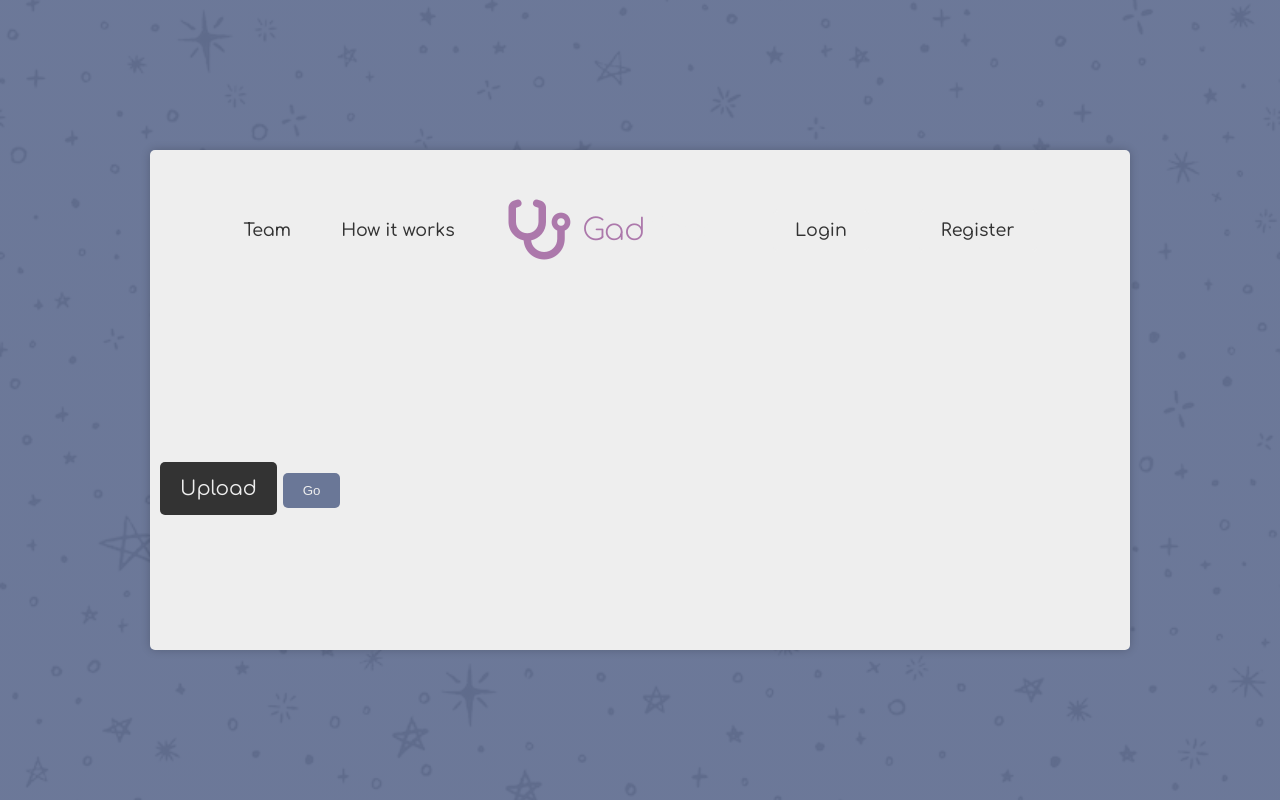
After one commit to ibrahim-egy/gadGrad, a Flask app: page /result in a window 1280 px wide. The commit adds this page. Run offline with Flask 3, Linux system fonts and the light colour scheme; some libraries are stand-ins or nearby versions.

Commit message:
Fixed Large file Bug

```diff
--- a/src/database.py
+++ b/src/database.py
@@ -1,8 +1,62 @@
+import requests
 from pymongo import MongoClient
+from werkzeug.security import generate_password_hash, check_password_hash
+from PIL import Image
+import numpy as np
+mongo_atlas_url = "mongodb+srv://ibrahim:h0c2YhfienNaTiL1@cluster0.dvytmrt.mongodb.net/?retryWrites=true&w=majority"
+
+client = MongoClient(mongo_atlas_url, 27017)
+db = client['gadGradDB']
+users = db['Users']
 
 
-mongo_atlas_url = "URL"
+# user = users.find_one({
+#     "email": "ibrahim@gmail.com"
+# })
+#
+#
+# history = user.get('history')
+#
+# for key in history:
+#     print(key)
+#     key = np.array(list(key))
+#     image = Image.fromarray(key)
+#     image.show()
+#
 
-client = MongoClient(mongo_atlas_url, 27017)
-db = client['DATABASE_NAME']
-users = db['COLLECTION_NAME']
+
+
+
+def register_user(fname, lname, email, password, gender):
+    new_user = {
+        "name": f"{fname} {lname}",
+        "password": generate_password_hash(password),
+        "email": email,
+        "gender": gender,
+        "history": {}
+    }
+    users.insert_one(new_user)
+
+    return email
+
+
+def login_user(email, password):
+    user = users.find_one({
+        "email": email
+    })
+
+    if check_password_hash(password=password, pwhash=user['password']):
+        print("Logged in successfully")
+
+
+def add_history(email, array, result):
+    users.update_one(
+        {
+            "email": email
+        },
+        {'$set':
+            {'history': {
+                str(array): result
+            }}
+        }
+    )
--- a/src/main.py
+++ b/src/main.py
@@ -1,6 +1,12 @@
-from flask import Flask, render_template, request
+from flask import Flask, render_template, request, url_for, redirect
+from detect import detect
+from database import register_user, add_history
+from numpy import asarray
+from PIL import Image
 
 app = Flask(__name__)
+app.secret_key = "This is a secret"
+EMAIL = "ibrahim@gmail.com"
 
 
 @app.route('/')
@@ -8,28 +14,45 @@ def home():
     return render_template('index.html')
 
 
-@app.route('/login', methods=["GET", "POST"])
-def login():
+@app.route('/result', methods=["GET", "POST"])
+def result():
     if request.method == "POST":
-        username = request.form.get('email')
-        password = request.form.get('password')
-        print(f"Email: {username}\nPassword: {password}")
+        image = request.files.get('image')
+        image.save(f"static/upload/{image.filename}")
+        # img = Image.open(f"static/upload/{image.filename}")
 
-    return render_template('login.html')
+        res = detect(f"static/upload/{image.filename}")
+        # image_array = asarray(img)
+
+        # add_history(EMAIL, image_array, res)
+
+        return render_template('result.html', result=res)
+    return render_template('result.html', result="")
 
 
 @app.route('/register', methods=["GET", "POST"])
 def register():
     if request.method == "POST":
-
         first_name = request.form.get('fname')
         last_name = request.form.get('lname')
         email = request.form.get('email')
         password = request.form.get('password')
         gender = request.form.get('gender')
 
-        print(f"Name: {first_name} {last_name}\nEmail: {email}\nPassword: {password}\nGender: {gender}")
+        new_user = register_user(first_name, last_name, email, password, gender)
+        EMAIL = new_user
+        return redirect(url_for('home'))
     return render_template('register.html')
+
+
+@app.route('/login', methods=["GET", "POST"])
+def login():
+    if request.method == "POST":
+        email = request.form.get('email')
+        password = request.form.get('password')
+        print(f"Email: {email}\nPassword: {password}")
+        # login_user(email, password)
+    return render_template('login.html')
 
 
 if __name__ == '__main__':
--- a/src/static/css/form.css
+++ b/src/static/css/form.css
@@ -137,11 +137,6 @@
 
 /* SIGNUP */
 
-
-.wrapper-signup {
-
-}
-
 .form-box {
     display: flex;
     flex-direction: column;
--- a/src/static/css/styles.css
+++ b/src/static/css/styles.css
@@ -38,31 +38,22 @@ html {
         url("../images/bg.jpg");
     background-size: cover;
     background-position: right;
+    scroll-behavior: smooth;
 }
 
 
 body {
-    font-size: 2rem;
-    color: var(--color-text);
     display: flex;
     justify-content: center;
     align-items: center;
+    font-size: 2rem;
+    color: var(--color-text);
+    padding: 10rem 15rem;
 
 }
 
-body {
-
-}
-
-.team {
-    background-color: #eee;
-    height: 50rem;
-    width: 80%;
-}
-
 #header {
-    width: 80%;
-    height: 85%;
+    height: 100%;
     border-radius: 15px 15px 0 0 ;
     background-image:
         linear-gradient(to bottom, var(--back-color), var(--back-color));
@@ -72,8 +63,9 @@ body {
     align-items: center;
     position: relative;
     z-index: 10;
-    padding: 1rem 10rem;
+    padding: 18rem 10rem 1rem 10rem;
     gap: 7.6rem;
+    margin: auto;
 }
 
 .header__bg {
@@ -91,7 +83,12 @@ body {
 .nav {
     display: flex;
     align-items: center;
+    justify-content: center;
     padding: 3rem 0rem;
+    position: absolute;
+    top: 2rem;
+    left: 2rem;
+    right: 2rem;
 }
 
 .nav__logo {
@@ -181,3 +178,54 @@ body {
     background-color: #cfaabc;
     color: #eee;
 }
+
+
+#start {
+
+    height: 100vh;
+    background: rgba(233, 233, 233, .5);
+    width: 100vw;
+
+}
+
+/* RESULT */
+
+
+.wrapper-result {
+
+    width: 100rem;
+    height: 50rem;
+    border-radius: var(--border-radius);
+    background-color: #eee;
+    color: #333;
+    box-shadow: 0rem 0rem 1rem rgba(0, 0, 0, .2);
+    padding: 19rem 1rem 1rem 1rem;
+
+    position: relative;
+    overflow: hidden;
+    display: flex;
+    justify-items: center;
+    align-items: center;
+
+}
+
+.image_input--label {
+    padding: 1.5rem 2rem;
+    background: #333;
+    color: #eee;
+    border-radius: var(--border-radius);
+    cursor: pointer;
+}
+
+.image_input {
+
+    display: none;
+}
+
+.image_form {
+
+    display: flex;
+    flex-direction: column;
+    gap: 2rem;
+    margin: auto;
+}
--- a/src/templates/login.html
+++ b/src/templates/login.html
@@ -25,4 +25,5 @@
 
 
 
+
 {% include 'partials/footer.html' %}
--- a/src/templates/partials/footer.html
+++ b/src/templates/partials/footer.html
@@ -3,5 +3,5 @@
 
 </body>
 
-<script src="static/js/index.js"></script>
+
 </html>
--- a/src/templates/partials/header.html
+++ b/src/templates/partials/header.html
@@ -16,6 +16,6 @@
     <link rel="stylesheet" href="static/css/styles.css">
     <link rel="stylesheet" href="static/css/form.css">
 
-    <title>GadGrad🌚</title>
+    <title>GadGrad</title>
 </head>
 <body>
--- /dev/null
+++ b/src/templates/partials/nav.html
@@ -0,0 +1,14 @@
+<nav class="nav">
+
+        <ul class="nav__list">
+<!--            <li class="nav__item active"><a href="#" class="nav__link">Home</a></li>-->
+            <li class="nav__item"><a href="#" class="nav__link">Team</a></li>
+            <li class="nav__item"><a href="#" class="nav__link">How it works</a></li>
+            <div class="nav__logo">
+             <i class="fa-solid fa-stethoscope fa-2x"></i>
+                <p><span>Gad</span>Grad</p>
+            </div>
+            <li class="nav__item"><a href="{{ url_for('login') }}" class="nav__link border">Login</a></li>
+            <li class="nav__item"><a href="{{ url_for('register') }}" class="nav__link border">Register</a></li>
+        </ul>
+    </nav>
--- a/src/templates/register.html
+++ b/src/templates/register.html
@@ -42,6 +42,7 @@
 </div>
 
 
+<script src="static/js/index.js"></script>
 
 
 {% include 'partials/footer.html' %}
--- /dev/null
+++ b/src/templates/result.html
@@ -0,0 +1,28 @@
+{% include 'partials/header.html' %}
+
+
+<div class="wrapper-result">
+    {% include 'partials/nav.html' %}
+
+    <form action="{{ url_for('result') }}" method="post" enctype="multipart/form-data">
+        <label for="image" class="image_input--label">Upload</label>
+        <input id="image" type="file" name="image" class="image_input" accept="Image/*" capture="environment">
+        <button type="submit" class="btn">Go</button>
+    </form>
+
+
+</div>
+<div class="result">
+    <h1>{{result}}</h1>
+</div>
+
+
+
+
+
+
+
+
+
+
+{% include 'partials/footer.html' %}
```
Also changed, not shown: src/detect.py (added, +29 -0 lines), src/templates/index.html (+2 -17 lines), src/static/upload/patrick-tomasso-Oaqk7qqNh_c-unsplash.jpg (added), src/static/upload/test.png (added), 1 other file.
